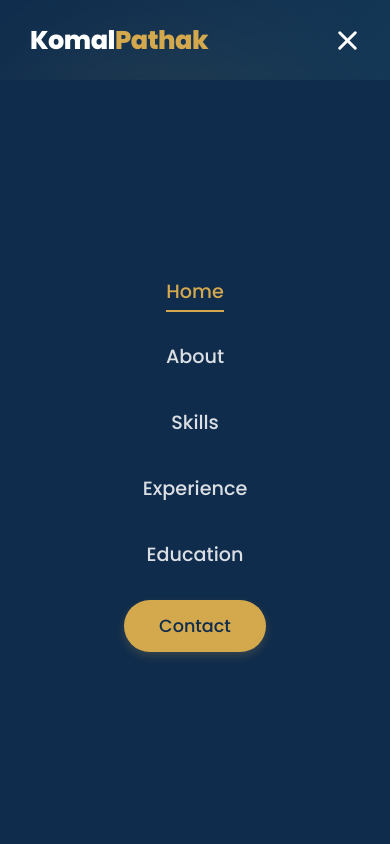
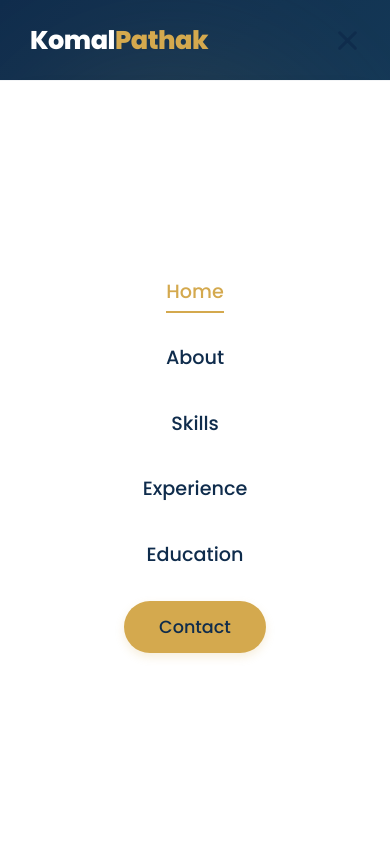
Before and after one commit to sumitkumar96356/komalporfolio, a website: page index.html in a window 390 px wide. Both pictures are taken after a click on the button "Toggle navigation". Shown: the top 844 px of the page. Drawn offline with Linux system fonts and the light colour scheme.

Commit message:
Update mobile navigation theme and hamburger colors to ensure high contrast against white backgrounds

```diff
--- a/index.html
+++ b/index.html
@@ -12,7 +12,7 @@
     <!-- Font Awesome Icons -->
     <link rel="stylesheet" href="https://cdnjs.cloudflare.com/ajax/libs/font-awesome/6.4.0/css/all.min.css">
     <!-- Custom CSS -->
-    <link rel="stylesheet" href="style.css?v=1.2">
+    <link rel="stylesheet" href="style.css?v=1.3">
     <script>
         document.documentElement.classList.add('js-enabled');
     </script>
@@ -393,6 +393,6 @@
     </footer>
 
     <!-- Custom JavaScript -->
-    <script src="script.js?v=1.2"></script>
+    <script src="script.js?v=1.3"></script>
 </body>
 </html>
--- a/style.css
+++ b/style.css
@@ -1032,7 +1032,8 @@
         left: -100%;
         width: 100%;
         height: calc(100vh - var(--navbar-height));
-        background: var(--primary);
+        background: var(--white); /* Always white background for mobile menu */
+        border-top: 1px solid rgba(15, 44, 76, 0.05);
         flex-direction: column;
         justify-content: center;
         gap: 25px;
@@ -1045,7 +1046,6 @@
     .navbar.scrolled .nav-menu {
         top: var(--navbar-height-scrolled);
         height: calc(100vh - var(--navbar-height-scrolled));
-        background: var(--white);
     }
 
     .nav-menu.open {
@@ -1054,16 +1054,18 @@
 
     .nav-link {
         font-size: 1.2rem;
-        color: rgba(255, 255, 255, 0.85);
+        color: var(--primary); /* Always dark navy color for mobile menu links */
     }
 
-    .navbar.scrolled .nav-link {
-        color: var(--primary);
+    /* Ensure the hamburger close button is dark navy when menu is open on white overlay */
+    .nav-toggle.open .bar {
+        background: var(--primary) !important;
     }
 
     .nav-btn-cta {
         padding: 12px 35px;
         font-size: 1.1rem;
+        text-align: center;
     }
 
     /* Hero layout */
```
